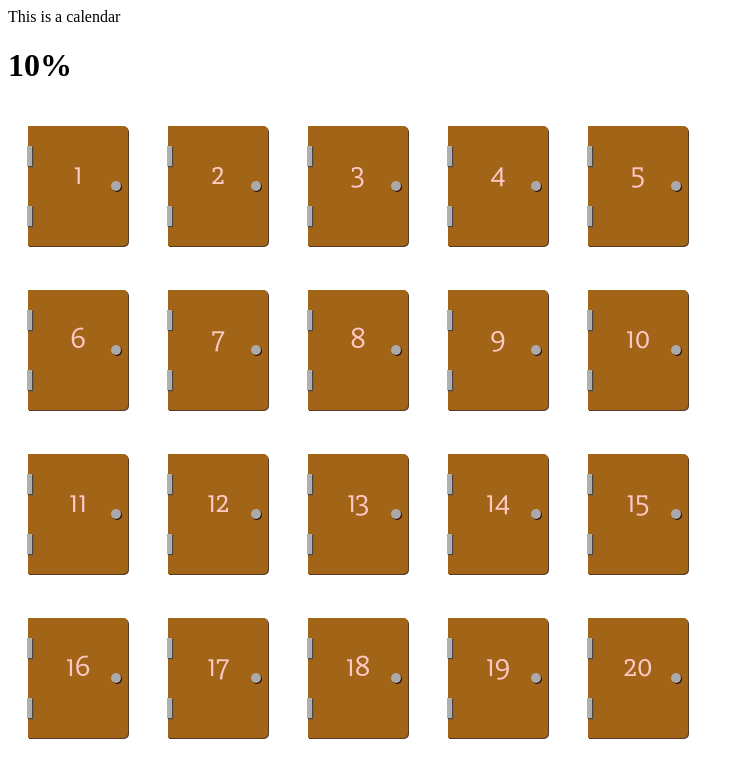
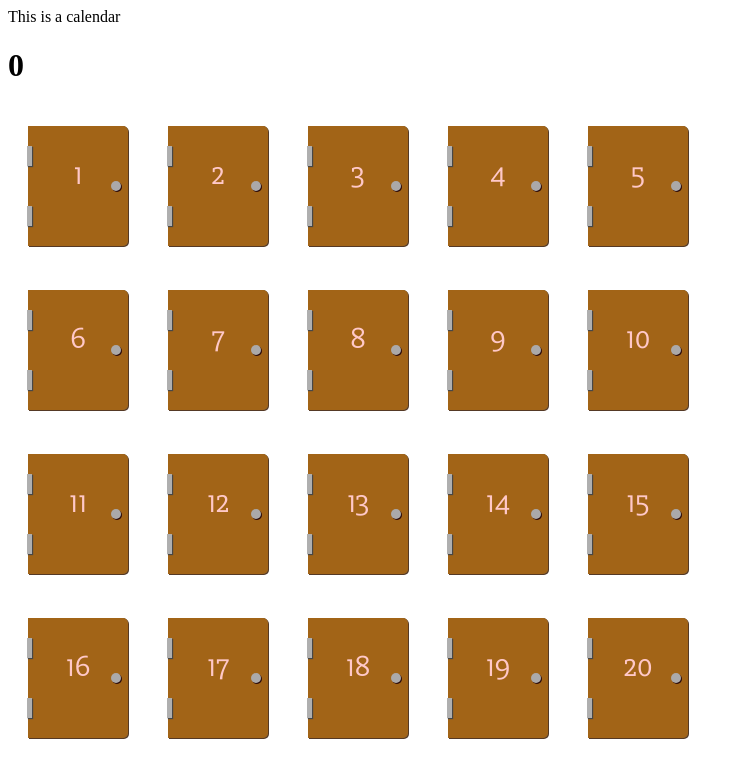
Before and after one commit to nattydodd/react-advent-calendar, a React app: page / in a window 1280 px wide. Shown: the top 780 px of the page, without its empty margins (0-744 px from the left). Built offline with nearby package versions, Linux system fonts and the light colour scheme.

Commit message:
pass down progress from parent to child

```diff
--- a/components/calendar.js
+++ b/components/calendar.js
@@ -15,12 +15,17 @@ class Calendar extends Component {
 
   constructor() {
     super();
+
+    this.state = {
+      progress: 0
+    }
   }
 
   handleUpdateProgress(newProgress) {
     let percentage = newProgress / 25 * 100;
-    console.log(`updating`, percentage);
-    return percentage;
+    this.setState({
+      progress: percentage
+    });
   }
 
   renderDoors() {
@@ -39,7 +44,7 @@ class Calendar extends Component {
     return (
       <div className="calendar">
         This is a calendar
-        <ProgressBar percent="10%" />
+        <ProgressBar percent={this.state.progress} />
         <div className="calendar__door-wrapper">
           {this.renderDoors()}
         </div>
```
